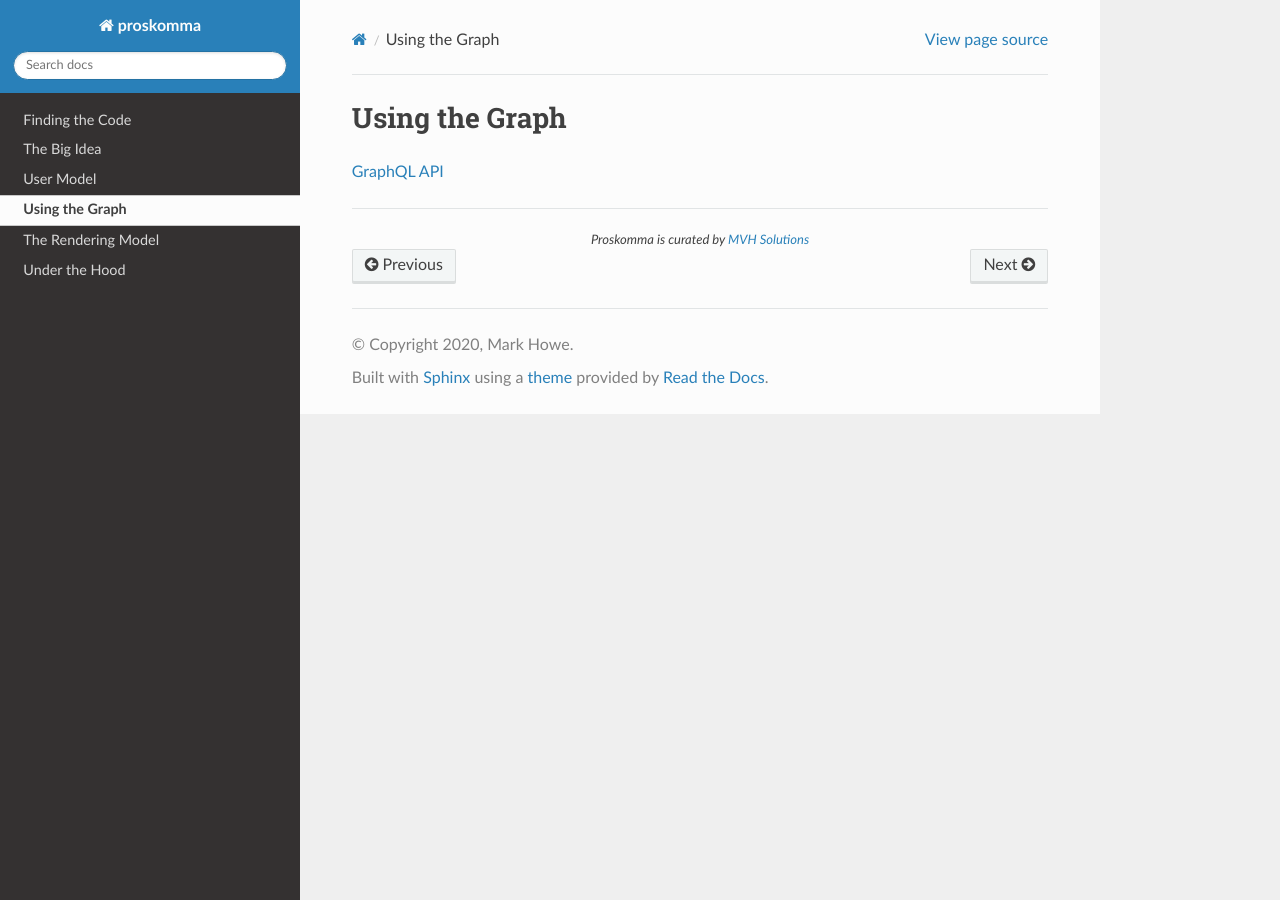
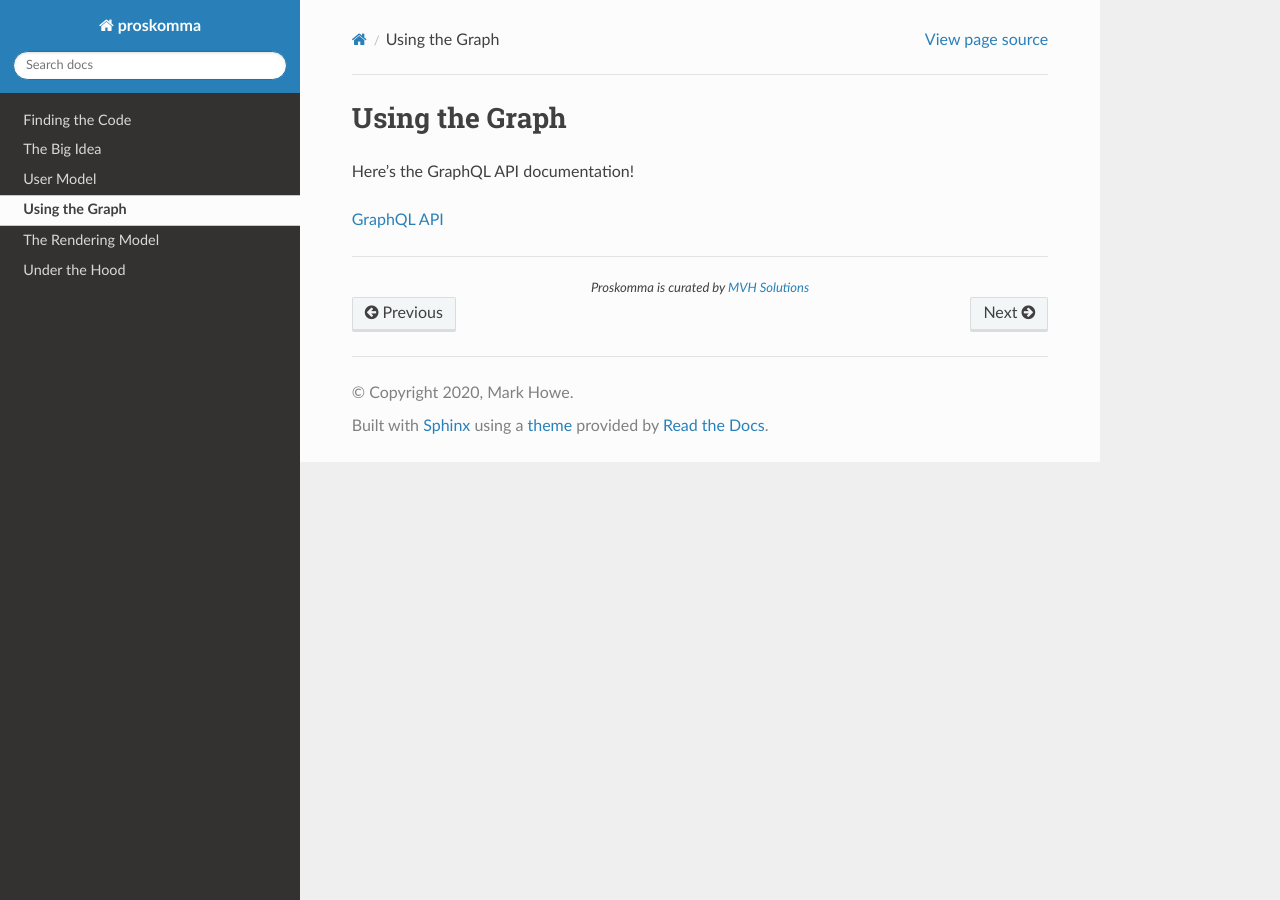
Before and after one commit to mvahowe/proskomma-ecosystem, a Sphinx documentation site: the page built from docs/source/graph/index.rst, in a window 1280 px wide. Built offline with Sphinx 7.4.7 and the Read the Docs theme 2.0.0, drawn with Linux system fonts in a browser that asks for light colours.

Commit message:
Linking, again

```diff
--- a/docs/source/graph/index.rst
+++ b/docs/source/graph/index.rst
@@ -4,4 +4,6 @@
 Using the Graph
 ###############
 
+Here's the GraphQL API documentation!
+
 `GraphQL API <../_static/schema/index.html>`_
```
